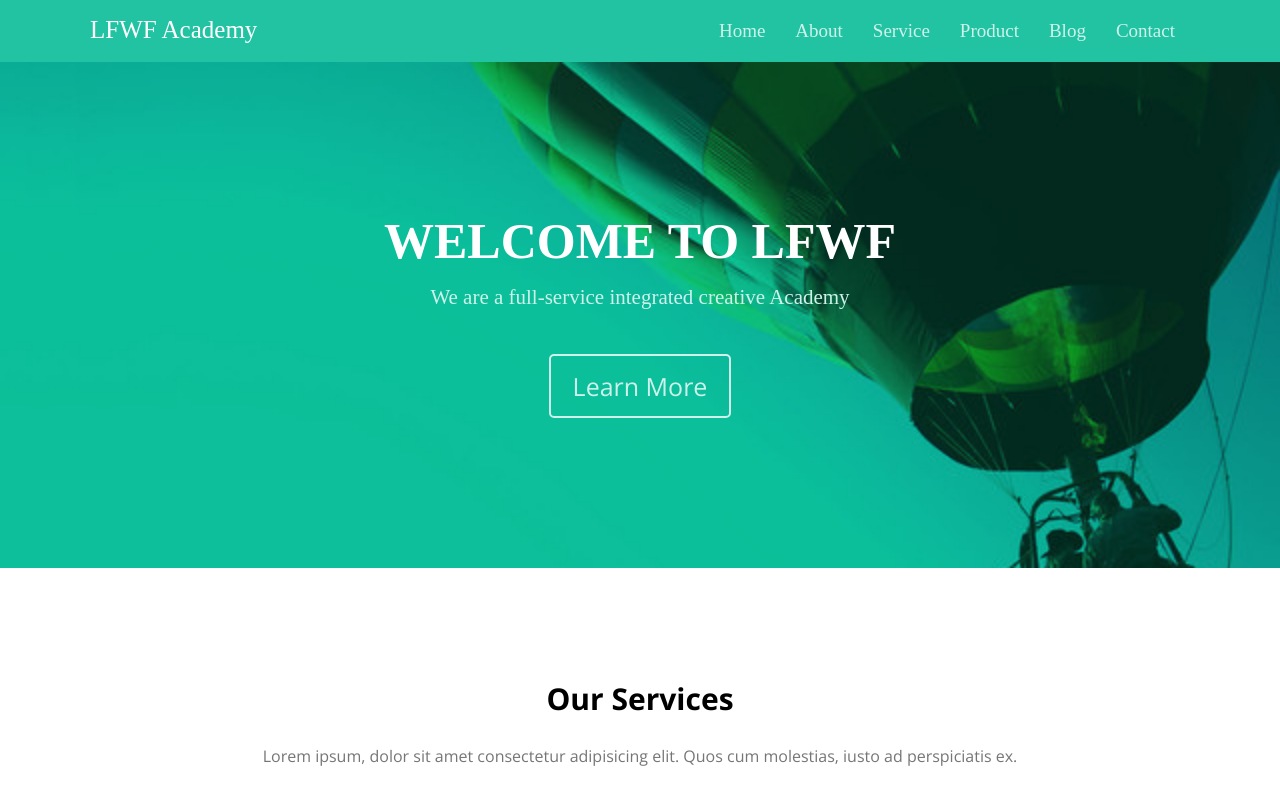
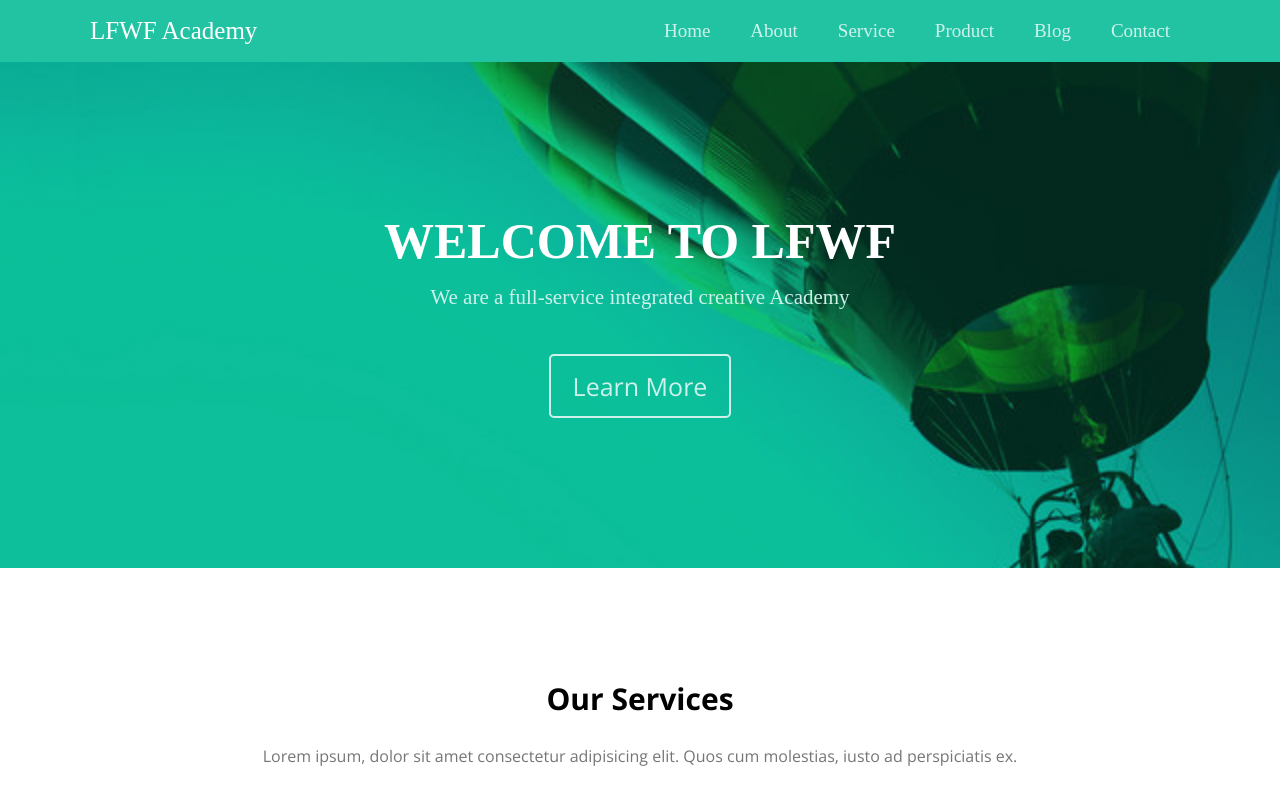
Before and after one commit to sadiaafsana247/assignment15, a plain HTML site: page index.html in a window 1280 px wide. Shown: the top 800 px of the page. Drawn offline with nearby package versions, Linux system fonts and the light colour scheme.

Commit message:
Update style.css

```diff
--- a/style.css
+++ b/style.css
@@ -38,7 +38,6 @@ p{
 /* header */
 .header{
     background: #22C3A3;
-    padding: 10px 0;
 }
 .header-left{
     width: 40%;
@@ -48,7 +47,7 @@ p{
     font-size: 25px;
     text-decoration: none;
     display: inline-block;
-    line-height: 39px;
+    line-height: 62px;
 }
 .header-right{
     width: 60%;
@@ -64,7 +63,7 @@ p{
 .h-menu ul li a {
     display: inline-block;
     text-decoration: none;
-    padding: 10px 15px;
+    padding: 20px 20px;
     color: #cef2eb;
     font-size: 19px;
     transition: .5s;
```
